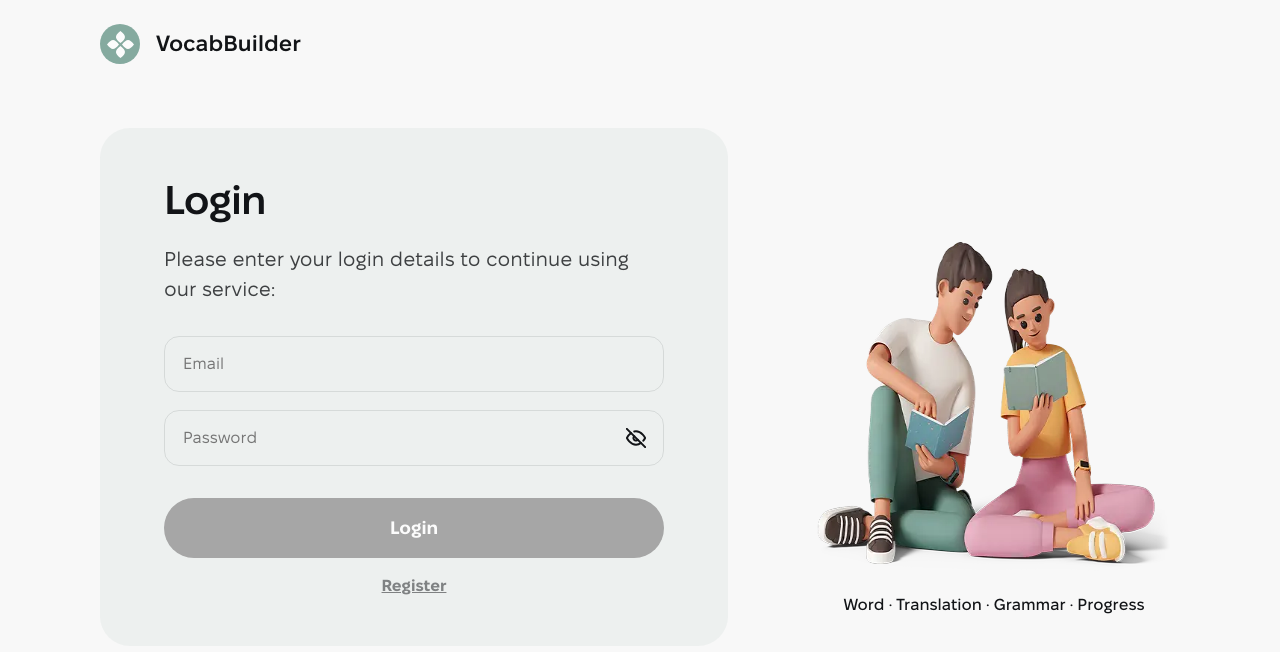
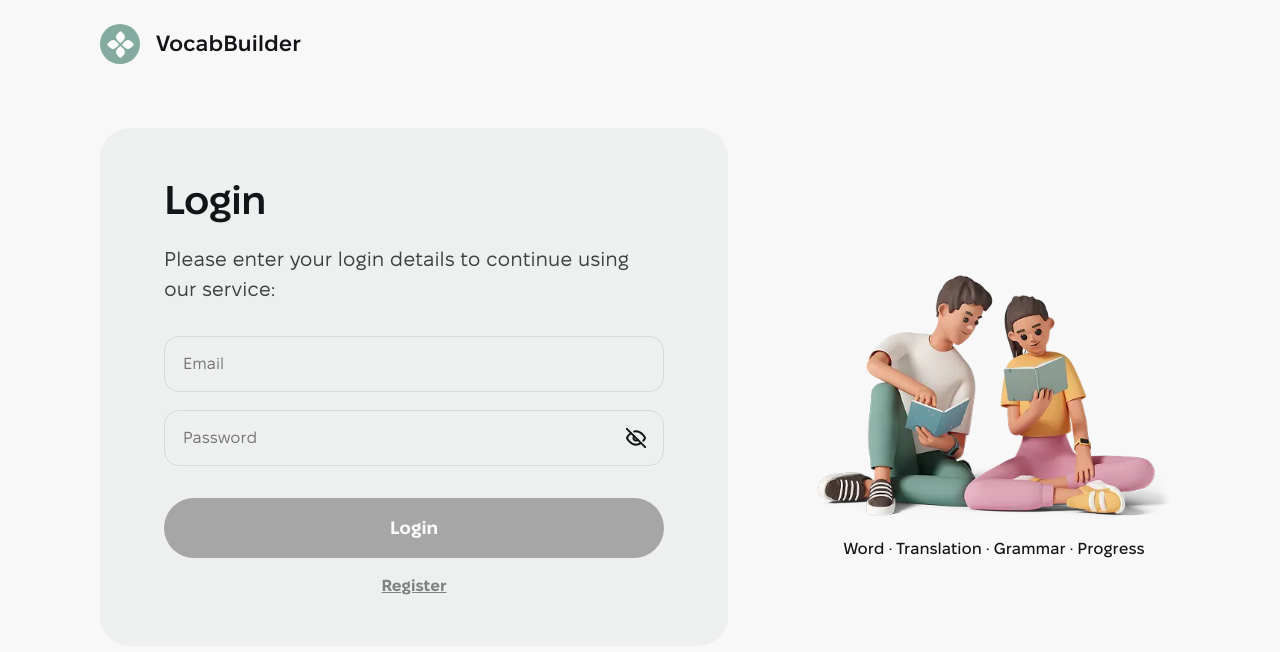
Before and after one commit to denis-mahei/vocab-builder-ng, an Angular app: page /login in a window 1280 px wide. Shown: the top 652 px of the page. Built offline with nearby package versions, Linux system fonts and the light colour scheme.

Commit message:
fix(reset): keep image aspect ratio when constrained

```diff
--- a/src/styles/_reset.scss
+++ b/src/styles/_reset.scss
@@ -28,7 +28,9 @@ button {
 button, input, select, textarea {
   font: inherit;
 }
-
+img {
+  height: auto;
+}
 img, svg {
   display: block;
   max-width: 100%;
```
